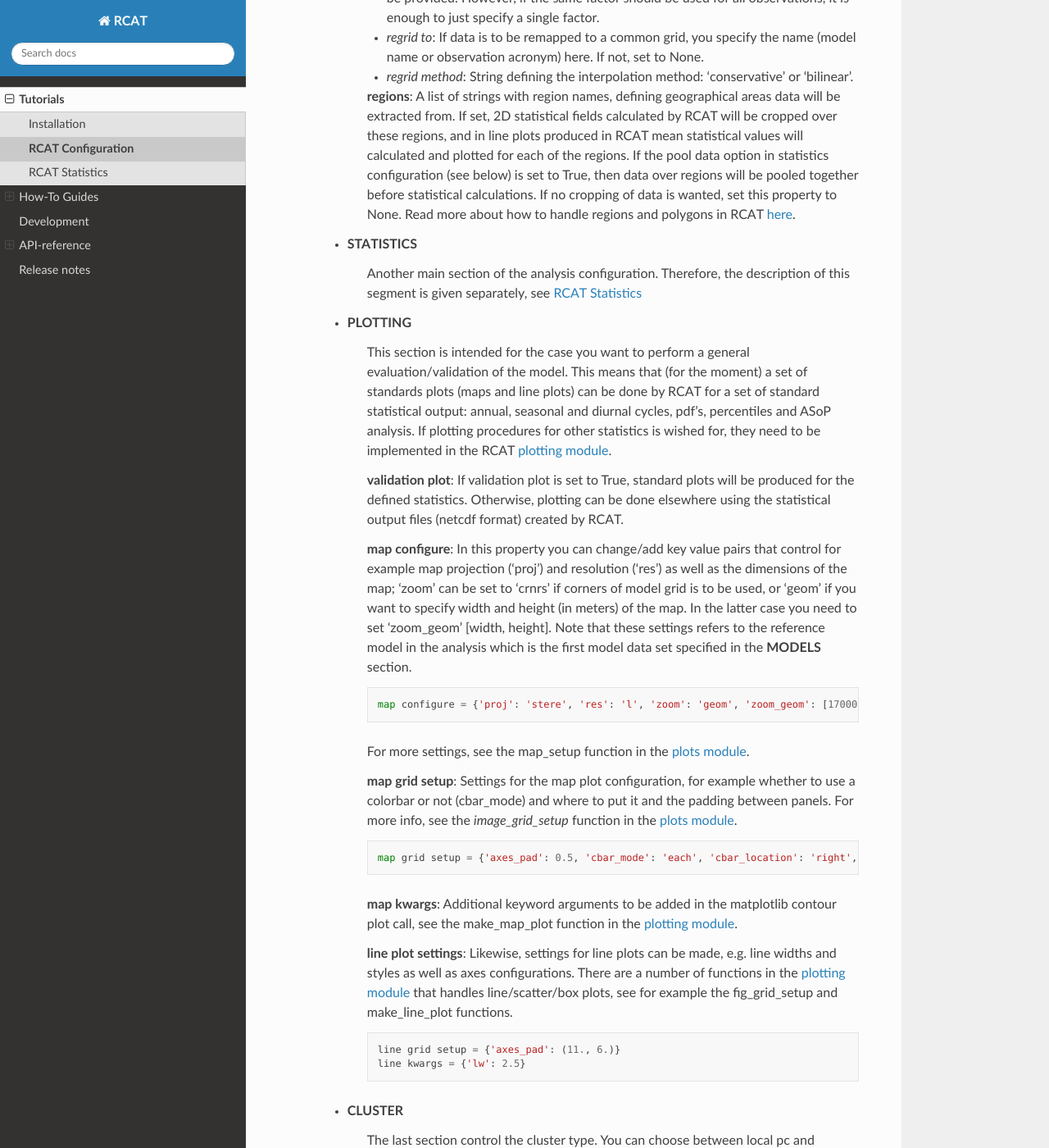
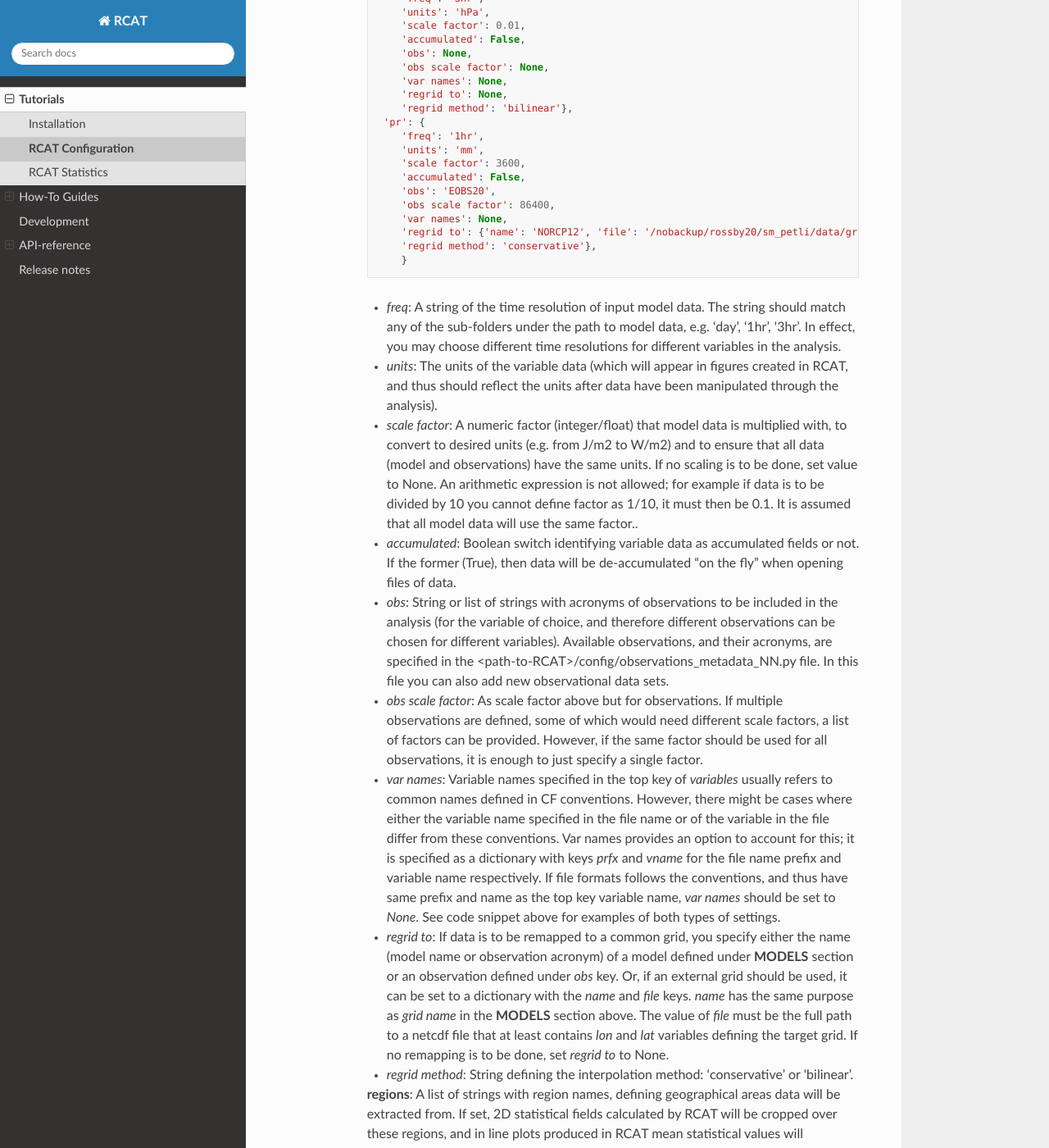
Before and after one commit to jplind79/RCAT, a Sphinx documentation site: the page built from docs/source/config.rst, in a window 1280 px wide and 1400 px high, scrolled down 2534 px. Shown: the whole window at 82% size. Built offline with Sphinx 7.4.7 and the Read the Docs theme 2.0.0, drawn with Linux system fonts in a browser that asks for light colours; some of the changed text lies outside the part shown.

Commit message:
Cordex compliant (#6)
* Code modifications to make it more general in terms of input models. More options added for regridding

Signed-off-by: Petter Lind <petter.lind@smhi.se>

* Small changes in RCAT_main.py

Signed-off-by: Petter Lind <petter.lind@smhi.se>

* Changes in RCAT_main.py to read new folder structure and filename conventions. More functionality added for remapping.

Signed-off-by: Petter Lind <petter.lind@smhi.se>

* Additions in config_main.ini; grid specifications and option for different variable names within file and in file name.

Signed-off-by: Petter Lind <petter.lind@smhi.se>

* Editing docs

Signed-off-by: Petter Lind <petter.lind@smhi.se>

* Docs edits

Signed-off-by: Petter Lind <petter.lind@smhi.se>

* -

Signed-off-by: Petter Lind <petter.lind@smhi.se>

Co-authored-by: Petter Lind <petter.lind@smhi.se>

```diff
--- a/docs/source/config.rst
+++ b/docs/source/config.rst
@@ -38,8 +38,22 @@
 
             model = {
                'fpath': '/path/to/model/data',
+               'grid type': 'reg', 'grid name': 'FPS-ALPS3',
                'start year': 1998, 'end year': 2000, 'months': [1,2,3,4,5,6,7,8,9,10,11,12]
             }
+
+         Here you also set a couple of grid specifications - namely *grid type*
+         and *grid name*. Grid type defines the type of grid the model data is currently on;
+         it can be set to either *rot* or *reg*. The former means that
+         model data is on a rotated grid and the latter that it is on a non-rotated
+         grid (i.e. regular, rectilinear, curvilinear). If data is on rotated
+         grid RCAT will de-rotate the grid. However, it requires that model
+         files include coordinate variables in accordance with CF conventions -
+         *rlon*/*rlat* for longitudes and latitudes as well as the variable
+         *rotated_pole* with attributes *grid_north_pole_longitude* and
+         *grid_north_pole_latitude*. Grid name is a user defined label for the
+         grid. If data is to be remapped to this model grid, the output
+         filenames from RCAT analysis will include this specified grid name.
 
          Here's another example comparing two models:
 
@@ -47,10 +61,12 @@
 
             model_his = {
                'fpath': '/path/to/model_1/data',
+               'grid type': 'reg', 'grid name': 'FPS-ALPS3',
                'start year': 1985, 'end year': 2005, 'months': [1,2,3,4,5,6,7,8,9,10,11,12]
             }
             model_scn = {
                'fpath': '/path/to/model_2/data',
+               'grid type': 'reg', 'grid name': 'FPS-ALPS3',
                'start year': 2080, 'end year': 2100, 'months': [1,2,3,4,5,6,7,8,9,10,11,12]
             }
 
@@ -60,6 +76,10 @@
          model_his in the above example) will be the reference model. That is,
          if validation plot is True, and no obs data is specified, the
          difference plots will use the first specified model in section as reference data.
+
+         .. note:: If you want to see how RCAT uses defined file paths and other
+                information to retrieve lists of model data files, see the
+                *get_mod_data* function in *<path-to-RCAT/rcat/runtime/RCAT_main.py*.
 
      -  OBS
          If observation data is to be used in the analysis, you will need to
@@ -95,15 +115,42 @@
 
          ::
 
-            variables = {
-                'psl': {'freq': 'day', 'units': 'hPa', 'scale factor': 0.01, 'accumulated': False, 'obs': ['ERA5', 'EOBS'], 'obs scale factor': 0.01, 'regrid to': 'ERA5', 'regrid method': 'bilinear'},
-                'pr': {'freq': 'day', 'units': 'mm', 'scale factor': None, 'accumulated': True, 'obs': 'EOBS', 'obs scale factor': 86400, 'regrid to': 'EOBS', 'regrid method': 'conservative'},
-                'tas': {'freq': 'day', 'units': 'K', 'scale factor': None, 'accumulated': False, 'obs': ['ERA5', 'EOBS'], 'obs scale factor': None, 'regrid to': 'ERA5', 'regrid method': 'bilinear'},
-            }
+                variables = {
+                 'tas': {
+                    'freq': 'day',
+                    'units': 'K',
+                    'scale factor': None,
+                    'accumulated': False,
+                    'obs': 'ERA5',
+                    'obs scale factor': None,
+                    'var names': {'model_1': {'prfx': 'tas', 'vname': 'var167'}},
+                    'regrid to': 'ERA5',
+                    'regrid method': 'bilinear'},
+                 'psl': {
+                    'freq': '3hr',
+                    'units': 'hPa',
+                    'scale factor': 0.01,
+                    'accumulated': False,
+                    'obs': None,
+                    'obs scale factor': None,
+                    'var names': None,
+                    'regrid to': None,
+                    'regrid method': 'bilinear'},
+                 'pr': {
+                    'freq': '1hr',
+                    'units': 'mm',
+                    'scale factor': 3600,
+                    'accumulated': False,
+                    'obs': 'EOBS20',
+                    'obs scale factor': 86400,
+                    'var names': None,
+                    'regrid to': {'name': 'NORCP12', 'file': '/nobackup/rossby20/sm_petli/data/grids/grid_norcp_ald12.nc'},
+                    'regrid method': 'conservative'},
+                    }
 
          * *freq*: A string of the time resolution of input model data. The
            string should match any of the sub-folders under the path to model
-           data, e.g. 'day', '1H', '3H'. In effect, you may choose different
+           data, e.g. 'day', '1hr', '3hr'. In effect, you may choose different
            time resolutions for different variables in the analysis.
 
          * *units*: The units of the variable data (which will appear in
@@ -129,15 +176,32 @@
            <path-to-RCAT>/config/observations_metadata_NN.py file. In this
            file you can also add new observational data sets.
 
-         * *obs scale factor*:As scale factor above but for observations. If
+         * *obs scale factor*: As scale factor above but for observations. If
            multiple observations are defined, some of which would need
            different scale factors, a list of factors can be provided. However,
            if the same factor should be used for all observations, it is enough
            to just specify a single factor.
 
+         * *var names*: Variable names specified in the top key of *variables*
+           usually refers to common names defined in CF conventions. However,
+           there might be cases where either the variable name specified in the
+           file name or of the variable in the file differ from these
+           conventions. Var names provides an option to account for this; it is
+           specified as a dictionary with keys *prfx* and *vname* for the file
+           name prefix and variable name respectively. If file formats follows
+           the conventions, and thus have same prefix and name as the top key
+           variable name, *var names* should be set to *None*. See code snippet
+           above for examples of both types of settings.
+
          * *regrid to*: If data is to be remapped to a common grid, you specify
-           the name (model name or observation acronym) here. If not, set to
-           None.
+           either the name (model name or observation acronym) of a model
+           defined under **MODELS** section or an observation defined under
+           *obs* key. Or, if an external grid should be used, it can be set to a
+           dictionary with the *name* and *file* keys. *name* has the same
+           purpose as *grid name* in the **MODELS** section above. The value of
+           *file* must be the full path to a netcdf file that at least contains
+           *lon* and *lat* variables defining the target grid. If no remapping
+           is to be done, set *regrid to* to None.
 
          * *regrid method*: String defining the interpolation method:
            'conservative' or 'bilinear'.
--- a/docs/source/statistics.rst
+++ b/docs/source/statistics.rst
@@ -10,10 +10,10 @@
 
    stats = {
      'annual cycle': 'default',
-     'seasonal cycle': {'time stat': 'mean', 'thr': {'pr': 1.0}},
+     'seasonal cycle': {'stat method': 'mean', 'thr': {'pr': 1.0}},
      'percentile': {'resample resolution': ['day', 'max'], 'pctls': [90, 95, 99, 99.9]},
      'pdf': {'thr': {'pr': 1.0}, 'normalized': True, 'bins': {'pr': (0, 50, 1), 'tas': (265, 290, 5)}}
-     'diurnal cycle': {'dcycle stat': 'amount', 'time stat': 'percentile 95'}
+     'diurnal cycle': {'dcycle stat': 'amount', 'stat method': 'percentile 95'}
      'moments': {'moment stat': {'pr': ['Y', 'max'], 'tas': ['D', 'mean']}},
    }
 
```
Also changed, not shown: other parts of docs/source/config.rst (+1 -1 lines), docs/source/usecase1.rst (+35 -5 lines), docs/source/usecase2.rst (+20 -6 lines), docs/source/usecase3.rst (+11 -2 lines), docs/source/rcat_plots.rst (line endings or trailing spaces), 2 other files.
